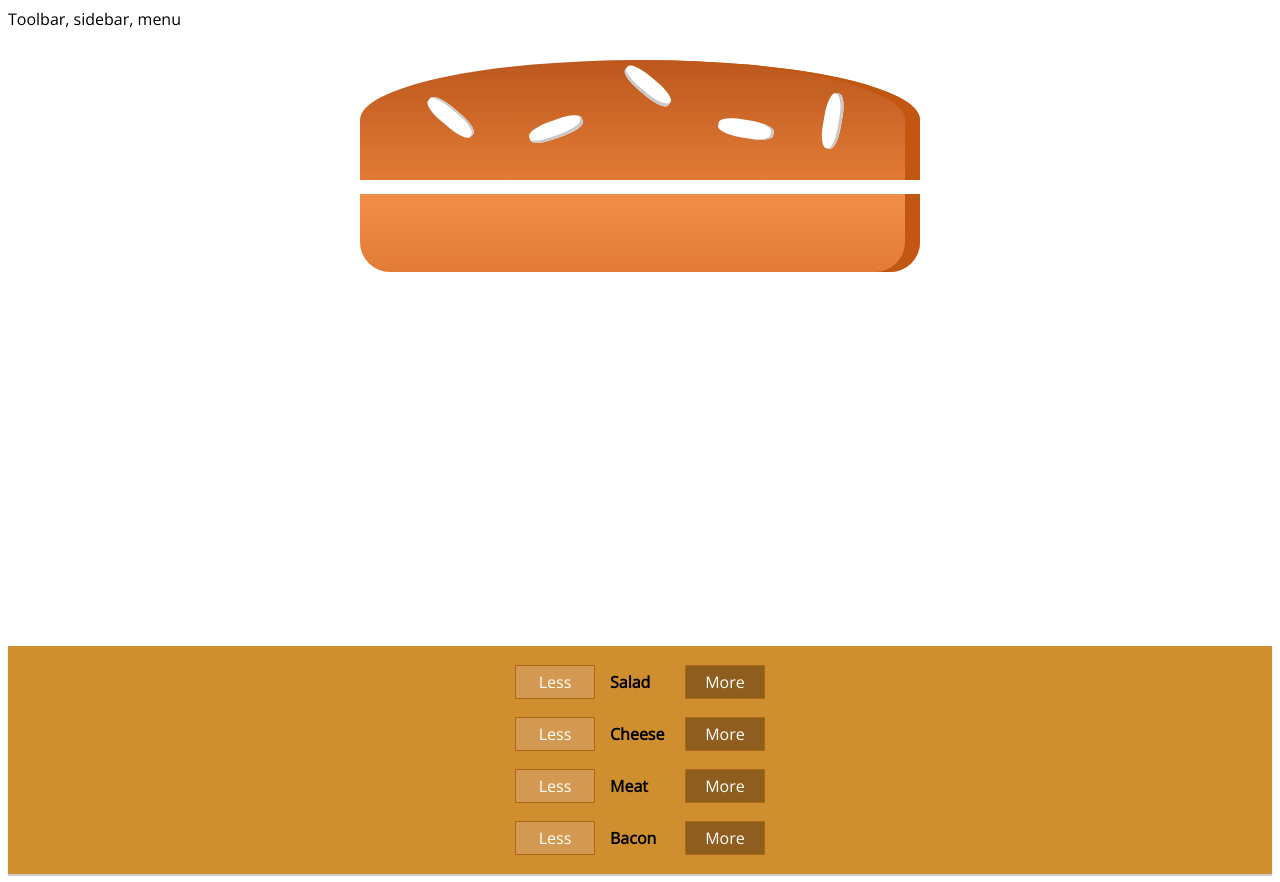
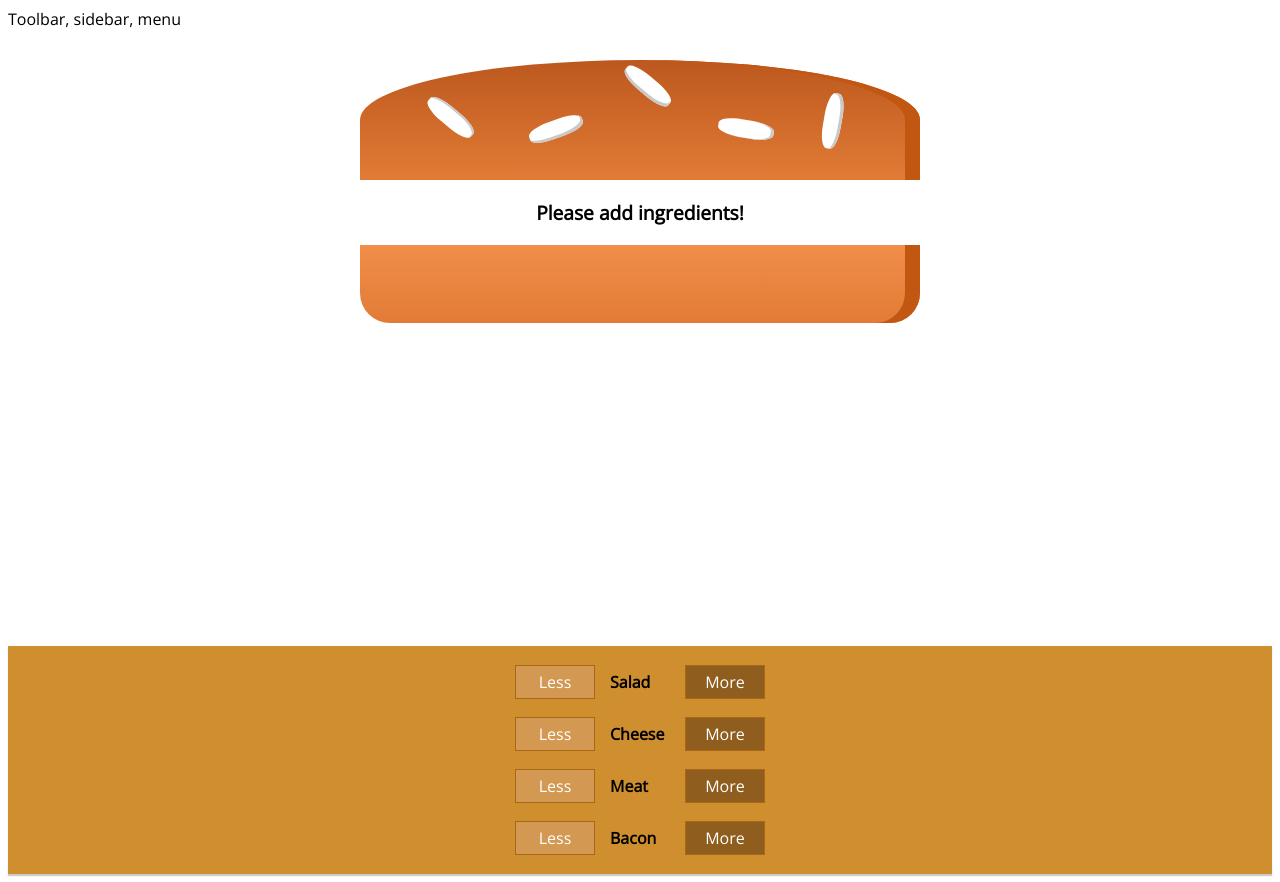
Before and after one commit to andferrario/burger-maker, a React app: page / in a window 1280 px wide. Built offline with nearby package versions, Linux system fonts and the light colour scheme.

Commit message:
check if no ingredients are added

```diff
--- a/src/components/Burger/Burger.tsx
+++ b/src/components/Burger/Burger.tsx
@@ -7,18 +7,21 @@ interface BurgerProps {
 }
 
 export const Burger: React.FC<BurgerProps> = ({ ingredients }) => {
-  const ingredientsToComponent = Object.keys(ingredients).map((ingredientName) => {
-    const amount = ingredients[ingredientName];
-    return [...Array(amount)].map((_, index) => {
-      const uniqueIngredientKey = ingredientName + index;
-      return <BurgerIngredient key={uniqueIngredientKey} ingredientType={ingredientName} />;
-    });
-  });
+  const ingredientsToComponent = Object.keys(ingredients)
+    .map((ingredientName) => {
+      const amount = ingredients[ingredientName];
+      return [...Array(amount)].map((_, index) => {
+        const uniqueIngredientKey = ingredientName + index;
+        return <BurgerIngredient key={uniqueIngredientKey} ingredientType={ingredientName} />;
+      });
+    })
+    .flat(); // .reduce((acc, val) => acc.concat(val),[]);
 
+  const noIngredients = <p>Please add ingredients!</p>;
   return (
     <div className="burger">
       <BurgerIngredient ingredientType="bread-top" />
-      {ingredientsToComponent}
+      {ingredientsToComponent.length === 0 ? noIngredients : ingredientsToComponent}
       <BurgerIngredient ingredientType="bread-bottom" />
     </div>
   );
```
